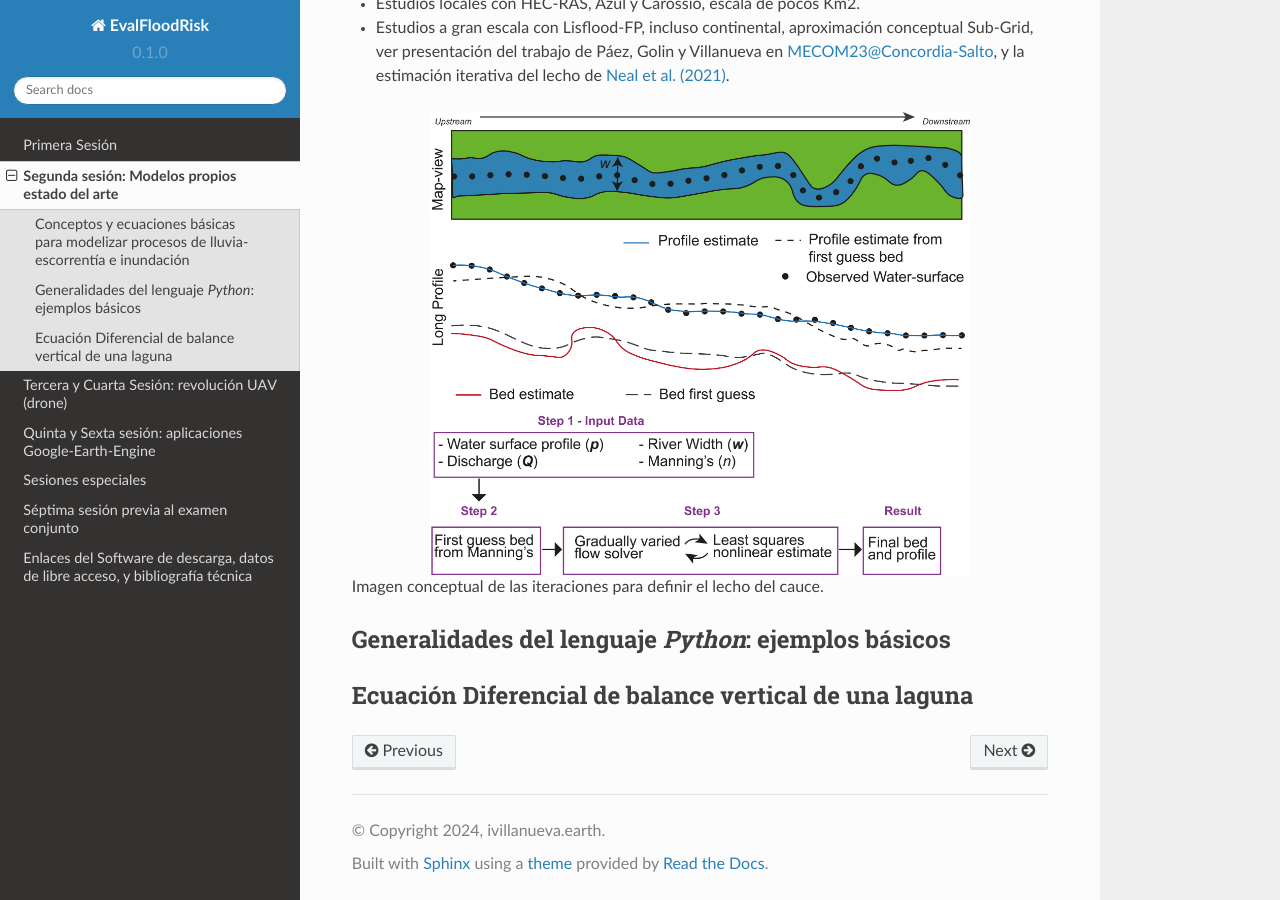
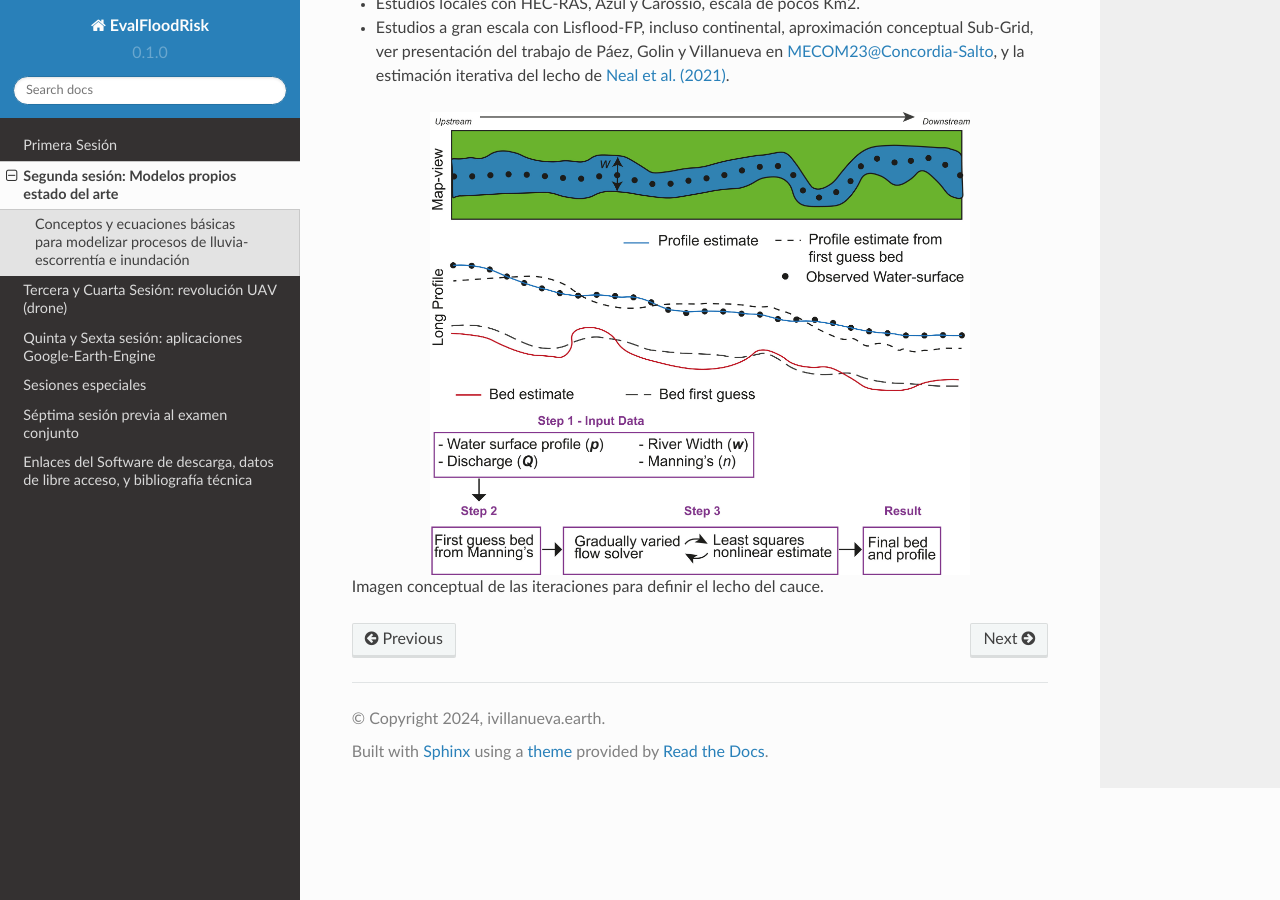
Before and after one commit to ivillamadrid/EvalFloodRisk_RSSWE, a Sphinx documentation site: the page built from docs/source/D2.rst, in a window 1280 px wide and 900 px high, scrolled down 838 px. Built offline with Sphinx 7.4.7 and the Read the Docs theme 2.0.0, drawn with Linux system fonts in a browser that asks for light colours.

Commit message:
Update D2.rst

```diff
--- a/docs/source/D2.rst
+++ b/docs/source/D2.rst
@@ -31,11 +31,3 @@
   :align: center
 
 Imagen conceptual de las iteraciones para definir el lecho del cauce.
-
-
-Generalidades del lenguaje *Python*: ejemplos básicos
------------------------------------------------------
-
-
-Ecuación Diferencial de balance vertical de una laguna
--------------------------------------------------------
```
